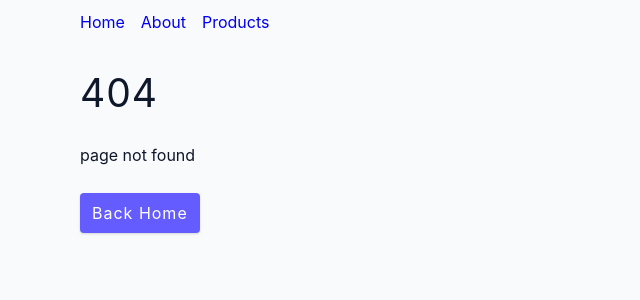
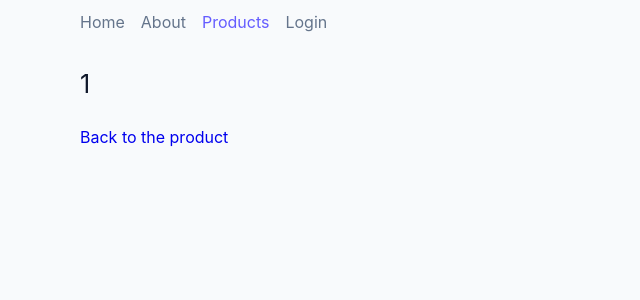
Before and after one commit to marcocrupi/react-router-6-tutorial, a React (Create React App) app: page /products/1 in a window 1280 px wide. Before the commit this address had no page. Shown: the top 300 px of the page, without its empty margins (0-640 px from the left). Built offline with nearby package versions, Linux system fonts and the light colour scheme.

Commit message:
add url params

```diff
--- a/src/App.js
+++ b/src/App.js
@@ -4,6 +4,7 @@ import About from "./pages/About";
 import Products from "./pages/Products";
 import Error from "./pages/Error";
 import SharedLayout from "./pages/SharedLayout";
+import SingleProduct from "./pages/SingleProduct";
 
 function App() {
   return (
@@ -21,6 +22,12 @@ function App() {
           <Route index element={<Home />} />
           <Route path="about" element={<About />} />
           <Route path="products" element={<Products />} />
+          {/* In una pagina <Products> non voglio specificare una pagina
+          per ogni prodotto non voglio creare ogni volta una pagina specifica
+          ha più senso creare una pagina con un url che faccia da placeholder
+          e che cambi a seconda del prodotto, così posso avere una pagina anche per
+          4000 prodotti ad esempio */}
+          <Route path="products/:productId" element={<SingleProduct />} />
           {/* Possiamo impostare una pagina di errore in caso qualcuno
           digiti un url non previsto */}
           <Route path="*" element={<Error />} />
--- a/src/final/components/StyledNavbar.js
+++ b/src/final/components/StyledNavbar.js
@@ -4,6 +4,7 @@ const Navbar = () => {
     <nav className='navbar'>
       <NavLink
         to='/'
+        // "link active" fanno riferimento a classi in index.css
         className={({ isActive }) => (isActive ? 'link active' : 'link')}
       >
         Home
--- a/src/pages/SharedLayout.js
+++ b/src/pages/SharedLayout.js
@@ -1,10 +1,16 @@
 import { Link, Outlet } from "react-router-dom";
 import Navbar from "../final/components/Navbar";
+import StyledNavbar from "../final/components/StyledNavbar"
 
 const SharedLayout = () => {
   return (
     <>
-      <Navbar />
+      {/* <Navbar /> */}
+
+      {/* Usa i NavLink. Un <NavLink> è un tipo speciale di <Link> che sa se è "attivo" o meno.
+      Ciò è utile quando si crea un menu di navigazione come un breadcrumb o un insieme di schede in cui
+      si desidera mostrare quale di esse è attualmente selezionata. */}
+      <StyledNavbar />
 
       {/* Permette di condividere il layout dei componenti annidati,
         in questo caso <Outlet /> farà apparire il contenuto di <About> e <Products> */}
--- a/src/pages/SingleProduct.js
+++ b/src/pages/SingleProduct.js
@@ -1,7 +1,17 @@
+// L'hook useParams restituisce un oggetto di coppie chiave/valore
+// dei parametri dinamici dall'URL corrente a cui corrisponde il <Route path>.
+// I percorsi figlio ereditano tutti i parametri dai percorsi padre.
+import { Link, useParams } from 'react-router-dom';
+
 const SingleProduct = () => {
+  // Se mettiamo manualmente del testo nella barra degli indirizzi lo
+  // vedremo stampato sulla console.
+  console.log(useParams());
+  const { productId } = useParams();
   return (
     <section className='section product'>
-      <h2>single product</h2>
+      <h4>{productId}</h4>
+      <Link to="/products">Back to the product</Link>
     </section>
   );
 };
```
